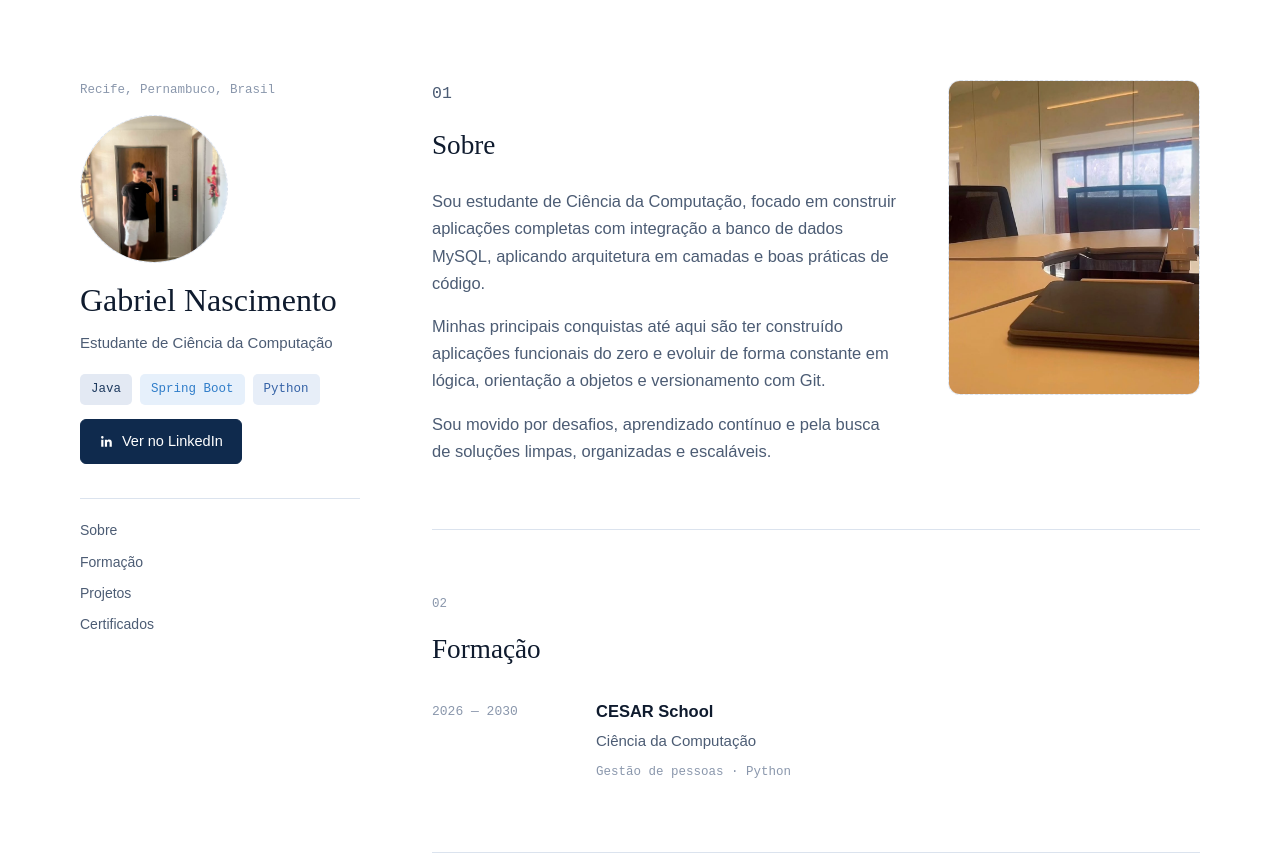
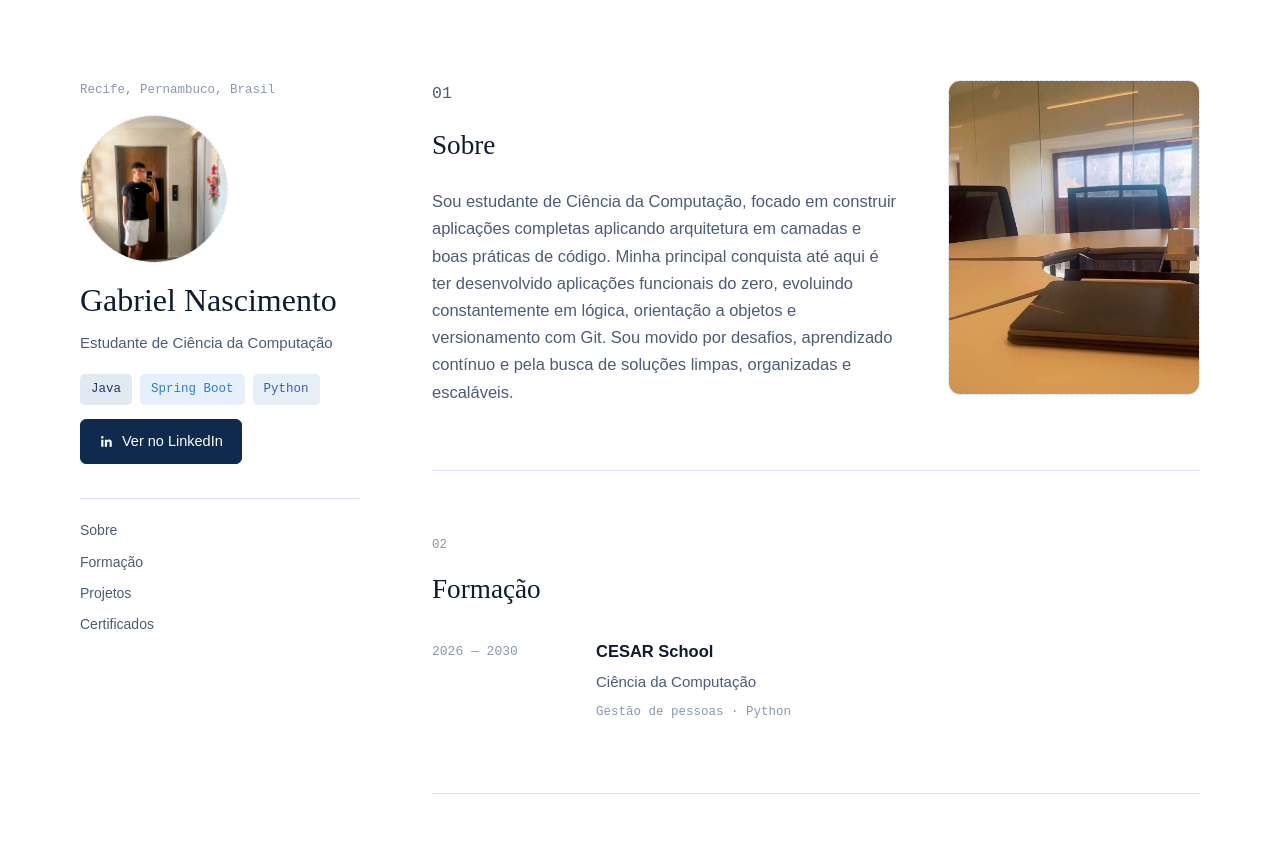
Before and after one commit to GabrielPNasc/MyWebsite, a plain HTML site: page index.html in a window 1280 px wide. Shown: the top 855 px of the page. Drawn offline with Linux system fonts and the light colour scheme.

Commit message:
change description about me

```diff
--- a/index.html
+++ b/index.html
@@ -66,9 +66,8 @@
       <div class="section__text">
         <p class="section__eyebrow">01</p>
         <h2 class="section__title" id="about-heading">Sobre</h2>
-        <p>Sou estudante de Ciência da Computação, focado em construir aplicações completas com integração a banco de dados MySQL, aplicando arquitetura em camadas e boas práticas de código.</p>
-        <p>Minhas principais conquistas até aqui são ter construído aplicações funcionais do zero e evoluir de forma constante em lógica, orientação a objetos e versionamento com Git.</p>
-        <p>Sou movido por desafios, aprendizado contínuo e pela busca de soluções limpas, organizadas e escaláveis.</p>
+        <p>Sou estudante de Ciência da Computação, focado em construir aplicações completas aplicando arquitetura em camadas e boas práticas de código. Minha principal conquista até aqui é ter desenvolvido aplicações funcionais do zero, evoluindo constantemente em lógica, orientação a objetos e versionamento com Git. Sou movido por desafios, aprendizado contínuo e pela busca de soluções limpas, organizadas e escaláveis.</p>
+
       </div>
 
       <figure class="section__figure">
```
